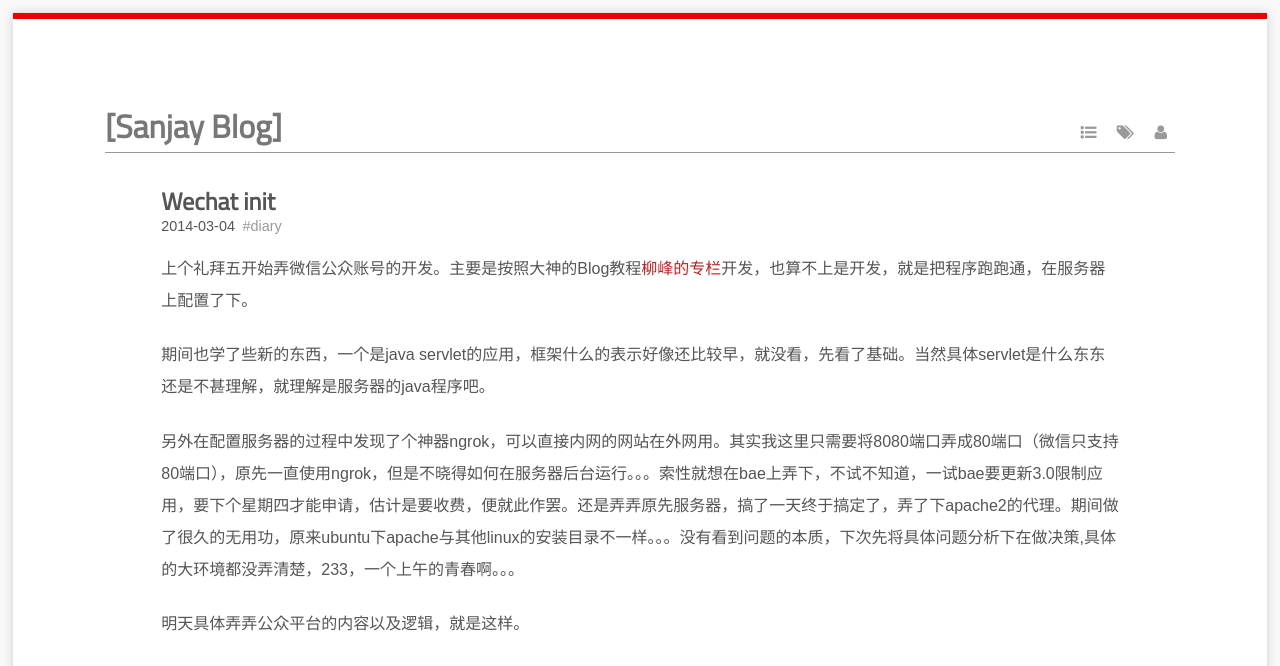
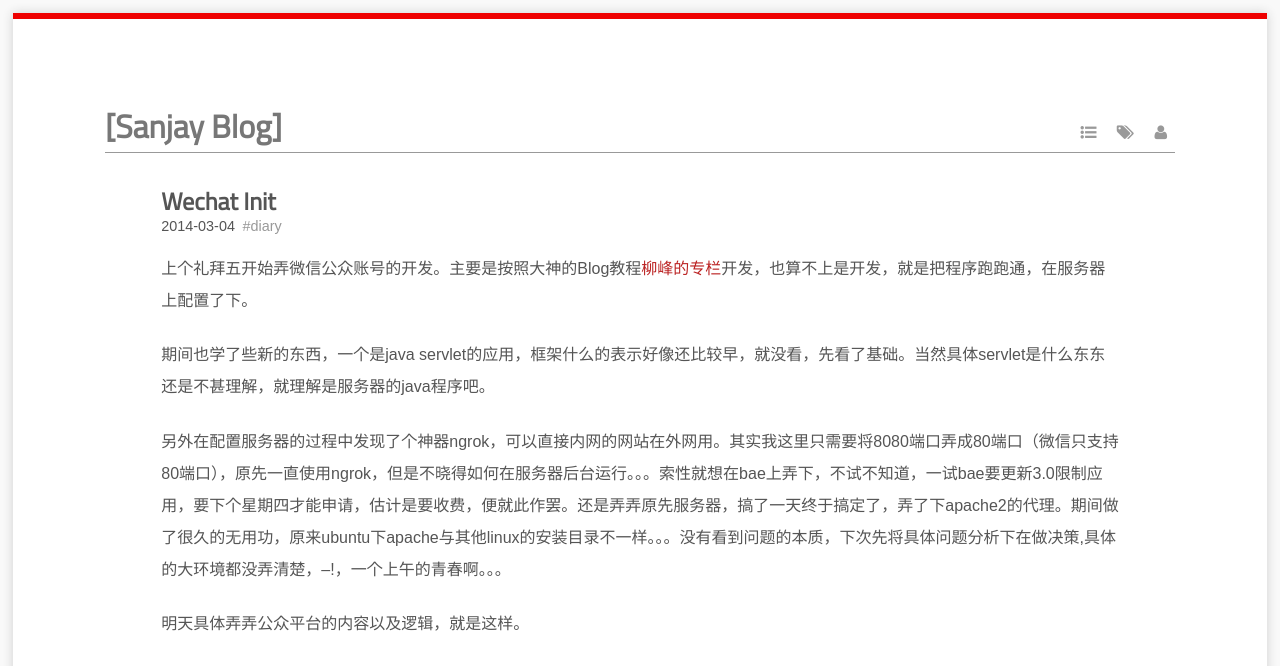
Before and after one commit to SanjayZhang/jekyll_blog, a Jekyll site: the page built from _posts/2014-03-04-wechat-init.markdown, in a window 1280 px wide. Shown: the top 666 px of the page. Built offline with Jekyll 4.4.1, drawn with Linux system fonts in a browser that asks for light colours; some web fonts are replaced; Markdown is read by kramdown in place of the engine named in the settings.

Commit message:
modify 233

````diff
--- a/_posts/2013-11-08-modify-theme.markdown
+++ b/_posts/2013-11-08-modify-theme.markdown
@@ -1,5 +1,5 @@
 ---
-title: Modify theme
+title: Modify Theme
 layout: post
 tags:
   - diary
--- a/_posts/2014-03-04-wechat-init.markdown
+++ b/_posts/2014-03-04-wechat-init.markdown
@@ -1,5 +1,5 @@
 ---
-title: Wechat init
+title: Wechat Init
 layout: post
 tags:
   - diary
@@ -9,7 +9,7 @@ tags:
 
 期间也学了些新的东西，一个是java servlet的应用，框架什么的表示好像还比较早，就没看，先看了基础。当然具体servlet是什么东东还是不甚理解，就理解是服务器的java程序吧。
 
-另外在配置服务器的过程中发现了个神器ngrok，可以直接内网的网站在外网用。其实我这里只需要将8080端口弄成80端口（微信只支持80端口），原先一直使用ngrok，但是不晓得如何在服务器后台运行。。。索性就想在bae上弄下，不试不知道，一试bae要更新3.0限制应用，要下个星期四才能申请，估计是要收费，便就此作罢。还是弄弄原先服务器，搞了一天终于搞定了，弄了下apache2的代理。期间做了很久的无用功，原来ubuntu下apache与其他linux的安装目录不一样。。。没有看到问题的本质，下次先将具体问题分析下在做决策,具体的大环境都没弄清楚，233，一个上午的青春啊。。。
+另外在配置服务器的过程中发现了个神器ngrok，可以直接内网的网站在外网用。其实我这里只需要将8080端口弄成80端口（微信只支持80端口），原先一直使用ngrok，但是不晓得如何在服务器后台运行。。。索性就想在bae上弄下，不试不知道，一试bae要更新3.0限制应用，要下个星期四才能申请，估计是要收费，便就此作罢。还是弄弄原先服务器，搞了一天终于搞定了，弄了下apache2的代理。期间做了很久的无用功，原来ubuntu下apache与其他linux的安装目录不一样。。。没有看到问题的本质，下次先将具体问题分析下在做决策,具体的大环境都没弄清楚，--!，一个上午的青春啊。。。
 
 明天具体弄弄公众平台的内容以及逻辑，就是这样。
 
--- a/_posts/2014-03-12-bottleneck.markdown
+++ b/_posts/2014-03-12-bottleneck.markdown
@@ -7,6 +7,6 @@ tag:
 
   瓶颈，一直以来都有这个感觉。上个礼拜开始弄微信公众平台的时候，这种感觉比较少，今天差不都弄好了，又有这个感觉，主要是不晓得要干啥么。
 
-  先讲一讲公众平台，主要做了归属，笑话和健康的内容，其它三个文章，歌曲，今天直接用的是教程里的内容。归属地直接调用网上的接口，传一个电话的参数，没有啥新知识学。笑话和电话类似，主要多了字符串的替代。健康的话，东西相对较多，主要是正则表达式。正则表达式匹配过程中，主要java基础不扎实，在切割html格式的内容时弄了很久。本来想将文章以```<p>.*</p>```为段落切割，一直纠结replaceAll()方法，以为是正则表达式的问题，有只匹配一次的方法，搜索未果。昨天搞了很久，一根筋的思维。今天搜索java的方法，发现有个replaceFirst()不过我要的是从后面开始匹配。。。最后一想可以用split()根据行分段。。。昨天学正则一直是正则的思维，233。条条大路通罗马，一想最近买的手机，配置什么的够用就行，技术啥的也是够用就行，技术只是手段，主要还是思维，目前最大的问题方式的转变。另外，健康的内容太长，微信发送用户体验不好，要做详情的话，需要wap网站的支持。看看吧估计wap端就不做了。
+  先讲一讲公众平台，主要做了归属，笑话和健康的内容，其它三个文章，歌曲，今天直接用的是教程里的内容。归属地直接调用网上的接口，传一个电话的参数，没有啥新知识学。笑话和电话类似，主要多了字符串的替代。健康的话，东西相对较多，主要是正则表达式。正则表达式匹配过程中，主要java基础不扎实，在切割html格式的内容时弄了很久。本来想将文章以```<p>.*</p>```为段落切割，一直纠结replaceAll()方法，以为是正则表达式的问题，有只匹配一次的方法，搜索未果。昨天搞了很久，一根筋的思维。今天搜索java的方法，发现有个replaceFirst()不过我要的是从后面开始匹配。。。最后一想可以用split()根据行分段。。。昨天学正则一直是正则的思维，--!。条条大路通罗马，一想最近买的手机，配置什么的够用就行，技术啥的也是够用就行，技术只是手段，主要还是思维，目前最大的问题方式的转变。另外，健康的内容太长，微信发送用户体验不好，要做详情的话，需要wap网站的支持。看看吧估计wap端就不做了。
 
   做完这个有不晓得干啥了,或许再改进改进微信，先把前面落下的书看完吧，fighting！
--- a/_posts/2014-04-16-trim-bom-of-utf8.markdown
+++ b/_posts/2014-04-16-trim-bom-of-utf8.markdown
@@ -19,6 +19,6 @@ new JSONObject一直报错，传过来的数据打出来头部有空，以为是
 
 PS:BOM是“Byte Order Mark”的缩写，用于标记文件的编码。
 
-PS2:php端说是同样的代码，为啥么会产生2个BOM头。。。改动代码其实就是把if换成while，封装的时候它们没想到？应该不是吧，或许奇葩的问题应该是为啥会有两个BOM头，233。。。
+PS2:php端说是同样的代码，为啥么会产生2个BOM头。。。改动代码其实就是把if换成while，封装的时候它们没想到？应该不是吧，或许奇葩的问题应该是为啥会有两个BOM头，--!
 
 PS3:new JSONObject原来本身也是不去头的，后来改的。改后就不需要去头，没遇到有两个头的问题，就不会发现还有BOM头这回事。问题是一直存在的，只是没有发现而已。。。
--- a/_posts/2014-05-11-record-of-leaning-driving.markdown
+++ b/_posts/2014-05-11-record-of-leaning-driving.markdown
@@ -1,5 +1,5 @@
 ---
-title: record of learning driving
+title: Record Of Learning Driving
 layout: post
 tags:
  - life
````
